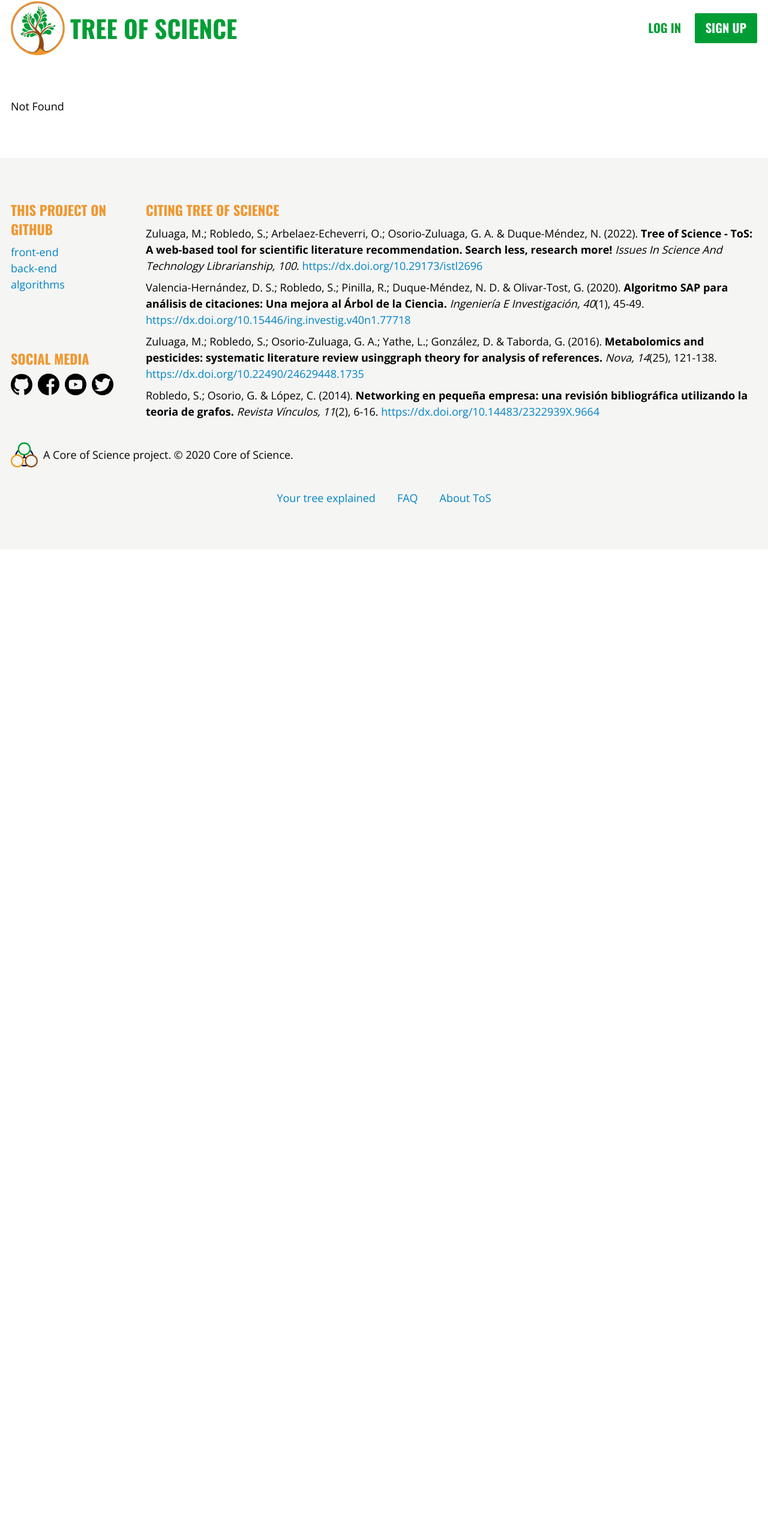
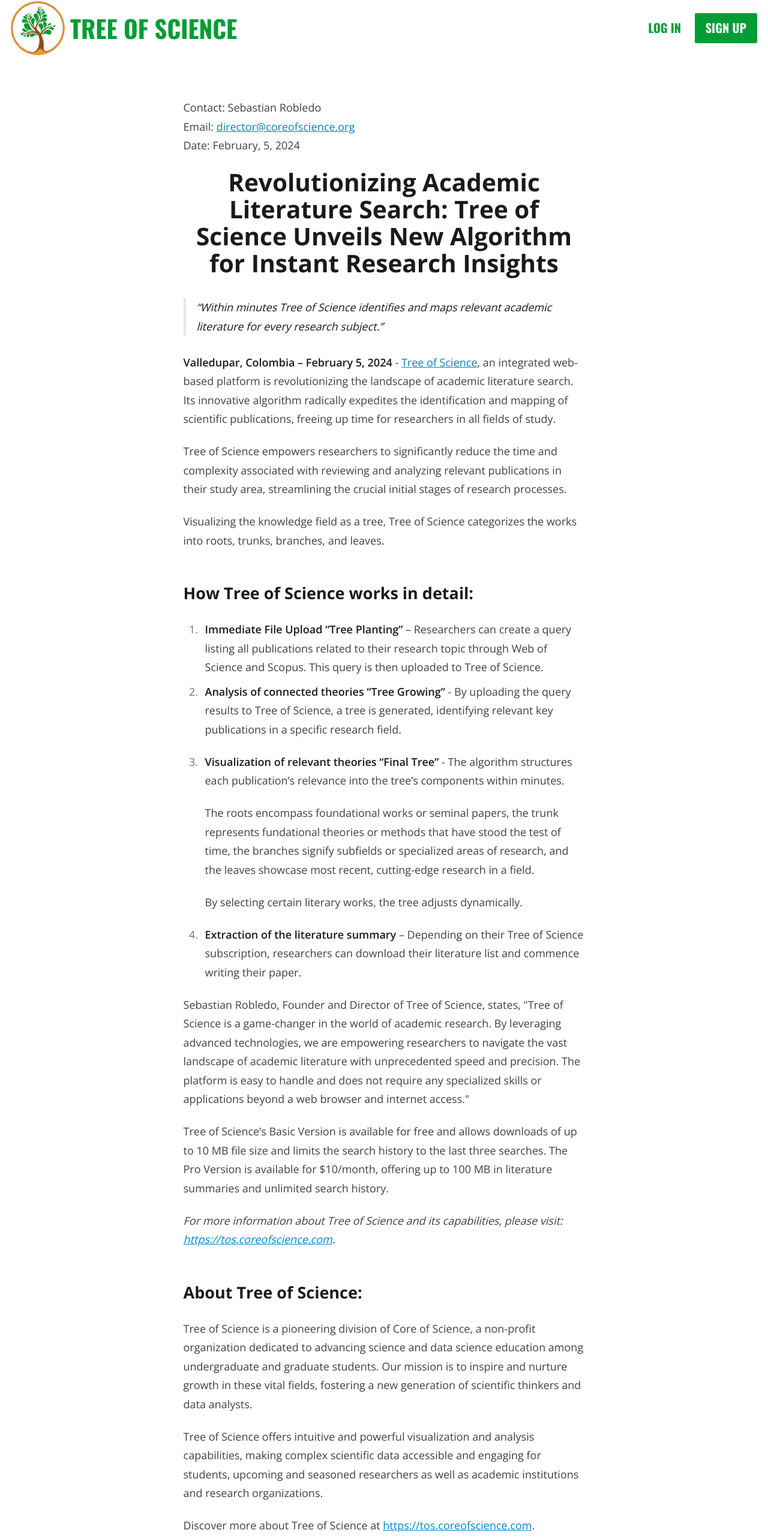
Before and after one commit to coreofscience/tos.coreofscience.org, a React (Vite) app: page /docs/press in a window 1280 px wide. Shown: the part 70-2636 px from the top of the page at 60% size. Before the commit the page ends 986 px from the top, so only its background shows below. Built offline with nearby package versions, Linux system fonts and the light colour scheme; no server answers.

Commit message:
Add press release (#106)

```diff
--- a/src/App.tsx
+++ b/src/App.tsx
@@ -21,6 +21,9 @@
 const Sap = React.lazy(() => import("./components/pages/docs/Sap"));
 const FAQ = React.lazy(() => import("./components/pages/docs/FAQ"));
 const About = React.lazy(() => import("./components/pages/docs/About"));
+const PressRelease = React.lazy(
+  () => import("./components/pages/docs/PressRelease"),
+);
 const Home = React.lazy(() => import("./components/pages/Home"));
 
 const queryClient = new QueryClient();
@@ -49,6 +52,7 @@
                   <Route path="/docs/sap" element={<Sap />} />
                   <Route path="/docs/faq" element={<FAQ />} />
                   <Route path="/docs/about" element={<About />} />
+                  <Route path="/docs/press" element={<PressRelease />} />
                   <Route path="*" element={<NotFound />} />
                 </Routes>
               </AppLayout>
--- a/src/components/layout/Footer.tsx
+++ b/src/components/layout/Footer.tsx
@@ -225,6 +225,14 @@
               About ToS
             </Link>
           </li>
+          <li>
+            <Link
+              className="text-sky-600 hover:text-sky-800 active:text-sky-800"
+              to="/docs/press"
+            >
+              Press Release
+            </Link>
+          </li>
         </ul>
       </div>
     </div>
--- a/src/components/pages/docs/About.tsx
+++ b/src/components/pages/docs/About.tsx
@@ -27,7 +27,7 @@
         Since its initial launch, <strong>Tree of Science</strong> has
         captivated the global academic community. Our first version engaged
         around 11,000 users and processed over 2 million queries from the Web of
-        Science (WoS), showcasing our tool&#39;s broad appeal and utility. The
+        Science (WoS), showcasing our tool's broad appeal and utility. The
         overwhelming response led to the formation of Core of Science, with{" "}
         <strong>Tree of Science</strong> as its cornerstone, but with a broader
         vision of creating an array of scientometric products.
@@ -41,8 +41,8 @@
         community.
       </p>
       <p>
-        <strong>Tree of Science</strong> is not just a tool; it&#39;s a gateway
-        to a world of scientific discovery and analysis. Our platform offers
+        <strong>Tree of Science</strong> is not just a tool; it's a gateway to a
+        world of scientific discovery and analysis. Our platform offers
         intuitive and powerful visualization and analysis capabilities, making
         complex scientific data accessible and engaging. We are proud to serve a
         diverse and growing user base, ranging from budding scientists and
--- /dev/null
+++ b/src/components/pages/docs/PressRelease.tsx
@@ -0,0 +1,150 @@
+import { useEffect } from "react";
+
+const PresRelease = () => {
+  useEffect(() => {
+    window && window.scrollTo(0, 0);
+  });
+
+  return (
+    <article className="prose prose-stone m-auto prose-a:text-sky-600 prose-a:hover:text-sky-800 prose-a:active:text-sky-800">
+      <p>
+        Contact: Sebastian Robledo
+        <br />
+        Email:{" "}
+        <a href="mailto:director@coreofscience.org">
+          director@coreofscience.org
+        </a>
+        <br />
+        Date: <time dateTime="2024-02-05">February, 5, 2024</time>
+      </p>
+
+      <h1 className="text-center">
+        Revolutionizing Academic Literature Search: Tree of Science Unveils New
+        Algorithm for Instant Research Insights
+      </h1>
+
+      <blockquote>
+        <p>
+          Within minutes Tree of Science identifies and maps relevant academic
+          literature for every research subject.
+        </p>
+      </blockquote>
+
+      <p>
+        <strong>
+          Valledupar, Colombia –{" "}
+          <time dateTime="2024-02-05">February 5, 2024</time>
+        </strong>{" "}
+        - <a href="https://tos.coreofscience.org">Tree of Science</a>, an
+        integrated web-based platform is revolutionizing the landscape of
+        academic literature search. Its innovative algorithm radically expedites
+        the identification and mapping of scientific publications, freeing up
+        time for researchers in all fields of study.
+      </p>
+
+      <p>
+        Tree of Science empowers researchers to significantly reduce the time
+        and complexity associated with reviewing and analyzing relevant
+        publications in their study area, streamlining the crucial initial
+        stages of research processes.
+      </p>
+
+      <p>
+        Visualizing the knowledge field as a tree, Tree of Science categorizes
+        the works into roots, trunks, branches, and leaves.
+      </p>
+
+      <h2>How Tree of Science works in detail:</h2>
+
+      <ol>
+        <li>
+          <strong>Immediate File Upload “Tree Planting”</strong> – Researchers
+          can create a query listing all publications related to their research
+          topic through Web of Science and Scopus. This query is then uploaded
+          to Tree of Science.
+        </li>
+        <li>
+          <strong>Analysis of connected theories “Tree Growing”</strong> - By
+          uploading the query results to Tree of Science, a tree is generated,
+          identifying relevant key publications in a specific research field.
+        </li>
+        <li>
+          <p>
+            <strong>Visualization of relevant theories “Final Tree”</strong> -
+            The algorithm structures each publication’s relevance into the
+            tree’s components within minutes.
+          </p>
+          <p>
+            The roots encompass foundational works or seminal papers, the trunk
+            represents fundational theories or methods that have stood the test
+            of time, the branches signify subfields or specialized areas of
+            research, and the leaves showcase most recent, cutting-edge research
+            in a field.
+          </p>
+
+          <p>
+            By selecting certain literary works, the tree adjusts dynamically.
+          </p>
+        </li>
+        <li>
+          <strong>Extraction of the literature summary</strong> – Depending on
+          their Tree of Science subscription, researchers can download their
+          literature list and commence writing their paper.
+        </li>
+      </ol>
+
+      <p>
+        Sebastian Robledo, Founder and Director of Tree of Science, states,
+        "Tree of Science is a game-changer in the world of academic research. By
+        leveraging advanced technologies, we are empowering researchers to
+        navigate the vast landscape of academic literature with unprecedented
+        speed and precision. The platform is easy to handle and does not require
+        any specialized skills or applications beyond a web browser and internet
+        access."
+      </p>
+
+      <p>
+        Tree of Science’s Basic Version is available for free and allows
+        downloads of up to 10 MB file size and limits the search history to the
+        last three searches. The Pro Version is available for $10/month,
+        offering up to 100 MB in literature summaries and unlimited search
+        history.
+      </p>
+      <p>
+        <em>
+          For more information about Tree of Science and its capabilities,
+          please visit:{" "}
+          <a href="https://tos.coreofscience.com">
+            https://tos.coreofscience.com
+          </a>
+          .
+        </em>
+      </p>
+
+      <h2>About Tree of Science:</h2>
+
+      <p>
+        Tree of Science is a pioneering division of Core of Science, a
+        non-profit organization dedicated to advancing science and data science
+        education among undergraduate and graduate students. Our mission is to
+        inspire and nurture growth in these vital fields, fostering a new
+        generation of scientific thinkers and data analysts.
+      </p>
+      <p>
+        Tree of Science offers intuitive and powerful visualization and analysis
+        capabilities, making complex scientific data accessible and engaging for
+        students, upcoming and seasoned researchers as well as academic
+        institutions and research organizations.
+      </p>
+      <p>
+        Discover more about Tree of Science at{" "}
+        <a href="https://tos.coreofscience.com">
+          https://tos.coreofscience.com
+        </a>
+        .
+      </p>
+    </article>
+  );
+};
+
+export default PresRelease;
--- a/src/components/pages/docs/Sap.tsx
+++ b/src/components/pages/docs/Sap.tsx
@@ -4,7 +4,7 @@
 
 const Sap = () => {
   useEffect(() => {
-    window.scrollTo(0, 0);
+    window && window.scrollTo(0, 0);
   }, []);
 
   return (
```
